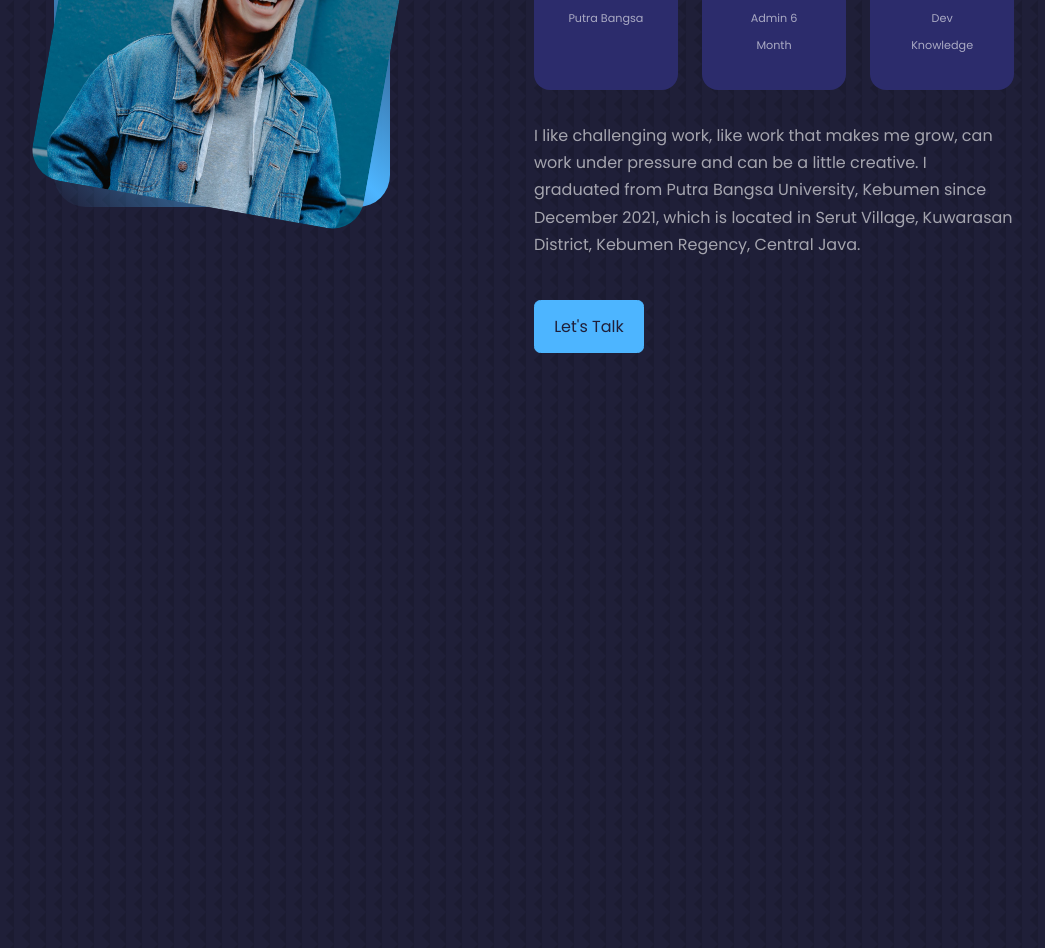
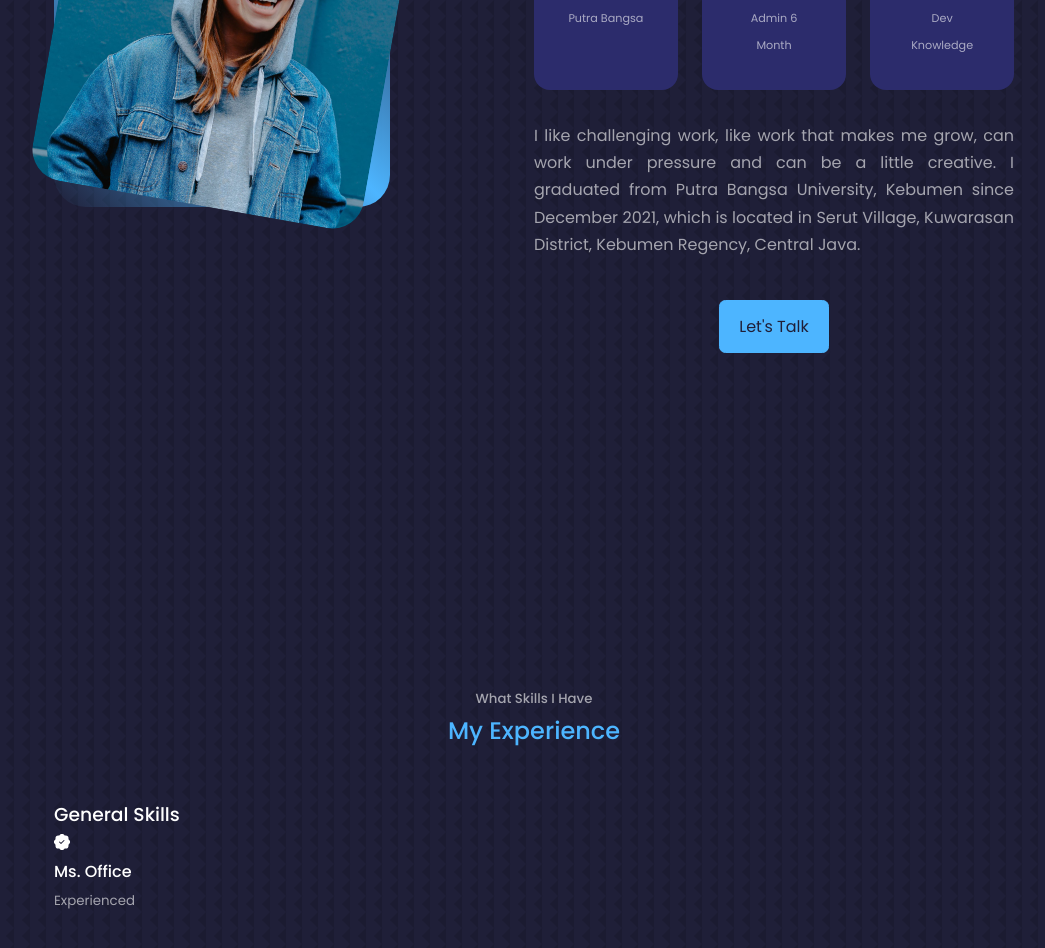
Before and after one commit to masumrpg/portofolioReactJS, a React (Create React App) app: page / in a window 1280 px wide. Shown: the part 1200-2148 px from the top of the page, without its empty margins (106-1151 px from the left). Built offline with nearby package versions, Linux system fonts and the light colour scheme.

Commit message:
Experience dikit

```diff
--- a/src/components/about/About.jsx
+++ b/src/components/about/About.jsx
@@ -43,7 +43,9 @@ const About = () => {
             Kuwarasan District, Kebumen Regency, Central Java.
           </p>
 
-          <a href="#contact" className="btn btn-primary">Let's Talk</a>
+          <div id="about-btn">
+            <a href="#contact" className="btn btn-primary">Let's Talk</a>
+          </div>
         </div>
       </div>
     </section>
--- a/src/components/about/about.css
+++ b/src/components/about/about.css
@@ -67,6 +67,11 @@
 .about__content p {
     margin: 2rem 0 2.6rem;
     color: var(--color-light);
+    text-align: justify;
+}
+
+#about-btn {
+    text-align: center;
 }
 
 /* ========== PERANKAT MENENGAH TAMPILAN WEB ========== */
--- a/src/components/experience/Experience.jsx
+++ b/src/components/experience/Experience.jsx
@@ -1,10 +1,29 @@
 import React from 'react'
 import './experience.css'
+import {BsPatchCheckFill} from 'react-icons/bs'
 
 const Experience = () => {
   return (
     <section id="experience">
+      <h5>What Skills I Have</h5>
+      <h2>My Experience</h2>
 
+      <div className="container experience-container">
+        <div className="experience-general">
+          <h3>General Skills</h3>
+          <div className="experience-content">
+            <article className="experience-details">
+              <BsPatchCheckFill/>
+              <h4>Ms. Office</h4>
+              <small className="text-light">Experienced</small>
+            </article>
+          </div>
+        </div>
+
+        <div className="experience-dev">
+
+        </div>
+      </div>
     </section>
   )
 }
--- a/src/components/experience/experience.css
+++ b/src/components/experience/experience.css
@@ -0,0 +1,3 @@
+#experience {
+    padding-top: 2rem;
+}
--- a/src/components/header/header.css
+++ b/src/components/header/header.css
@@ -1,6 +1,6 @@
 header {
     height: 100vh;
-    padding-top: 7rem;
+    padding-top: 5rem;
     overflow: hidden;
 }
 
```
